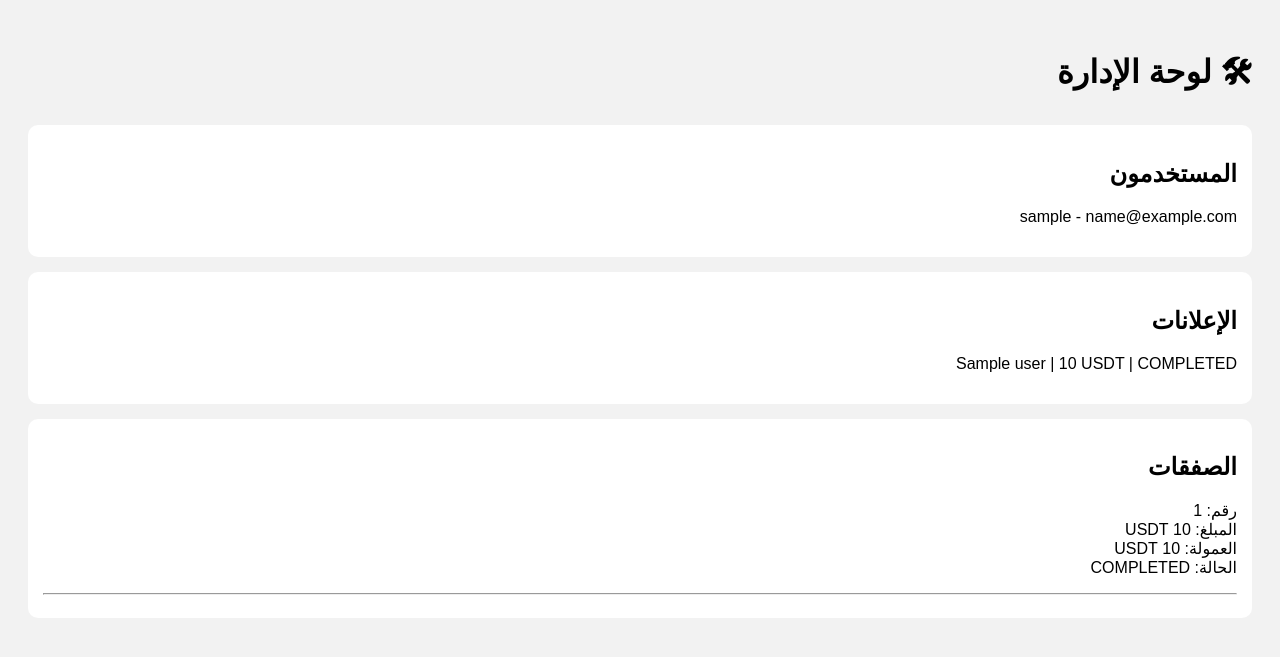
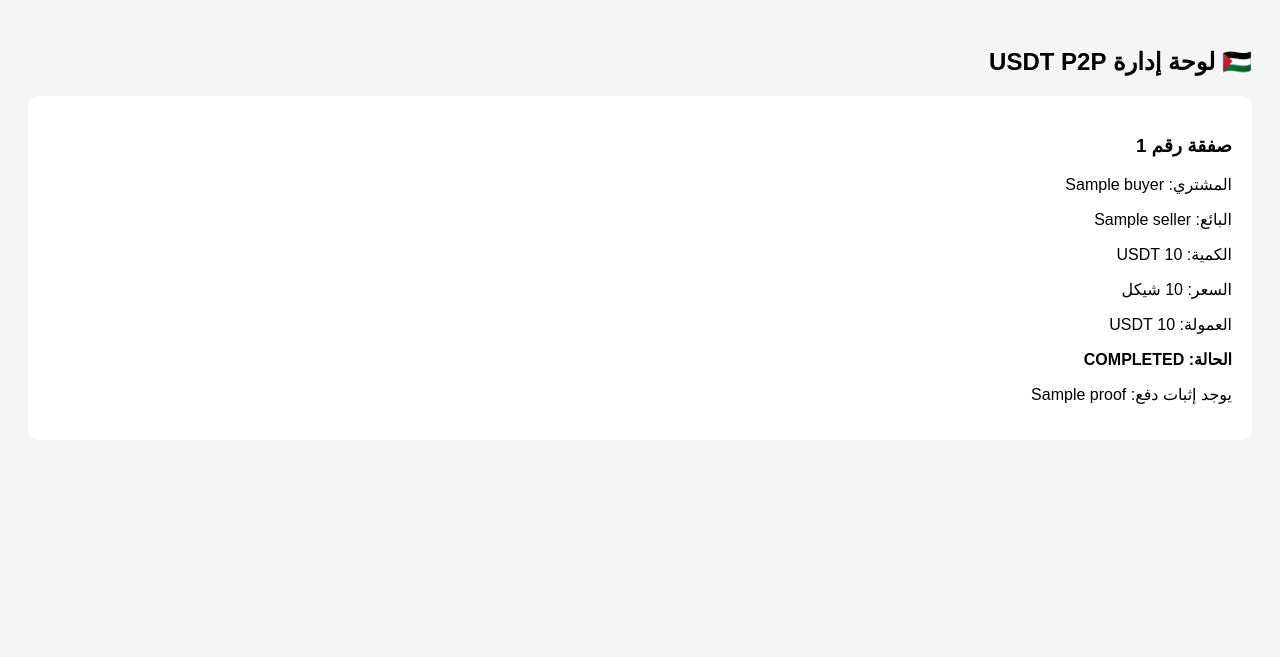
Before and after one commit to sameraishi460-cmd/USDT-P2P-Palestine, a Flask app: template templates/admin.html in a window 1280 px wide. Shown: the top 657 px of the page. Run offline with Flask 3, Linux system fonts and the light colour scheme; the template is opened without the code that fills it: most values are stand-ins (such as "Sample title", 1, 10 or a date in 2020).

Commit message:
Refactor admin.html for better layout and content

```diff
--- a/templates/admin.html
+++ b/templates/admin.html
@@ -1,118 +1,107 @@
 <!DOCTYPE html>
-<html lang="ar" dir="rtl">
-
+<html lang="ar">
 <head>
 
 <meta charset="UTF-8">
+
 <title>لوحة الإدارة</title>
 
 <style>
 
 body{
-font-family:Arial;
-background:#f2f2f2;
-padding:20px;
+    font-family:Arial;
+    direction:rtl;
+    background:#f5f5f5;
+    padding:20px;
 }
 
 .box{
-background:white;
-padding:15px;
-margin:15px 0;
-border-radius:10px;
+    background:white;
+    padding:20px;
+    border-radius:12px;
+    margin-bottom:15px;
+}
+
+.status{
+    font-weight:bold;
 }
 
 </style>
 
 </head>
 
-
 <body>
 
 
-<h1>🛠 لوحة الإدارة</h1>
+<h2>
+🇵🇸 لوحة إدارة USDT P2P
+</h2>
 
+
+{% for trade in trades %}
 
 <div class="box">
 
-<h2>
-المستخدمون
-</h2>
 
-{% for user in users %}
+<h3>
+صفقة رقم {{trade.id}}
+</h3>
+
 
 <p>
-{{user.username}} - {{user.email}}
+المشتري:
+{{trade.buyer}}
 </p>
 
-{% endfor %}
 
-</div>
+<p>
+البائع:
+{{trade.seller}}
+</p>
+
+
+<p>
+الكمية:
+{{trade.amount}} USDT
+</p>
+
+
+<p>
+السعر:
+{{trade.price}} شيكل
+</p>
+
+
+<p>
+العمولة:
+{{trade.fee}} USDT
+</p>
+
+
+<p class="status">
+الحالة:
+{{trade.status}}
+</p>
 
 
 
-<div class="box">
-
-<h2>
-الإعلانات
-</h2>
-
-
-{% for ad in ads %}
+{% if trade.proof %}
 
 <p>
-{{ad.user}} |
-{{ad.amount}} USDT |
-{{ad.status}}
+يوجد إثبات دفع:
+{{trade.proof}}
 </p>
 
-{% endfor %}
+{% endif %}
+
 
 
 </div>
 
 
-
-
-<div class="box">
-
-<h2>
-الصفقات
-</h2>
-
-
-{% for trade in trades %}
-
-<p>
-
-رقم:
-{{trade.id}}
-
-<br>
-
-المبلغ:
-{{trade.amount}} USDT
-
-<br>
-
-العمولة:
-{{trade.fee}} USDT
-
-<br>
-
-الحالة:
-{{trade.status}}
-
-</p>
-
-<hr>
-
 {% endfor %}
-
-
-</div>
 
 
 
 </body>
-
 </html>
```
